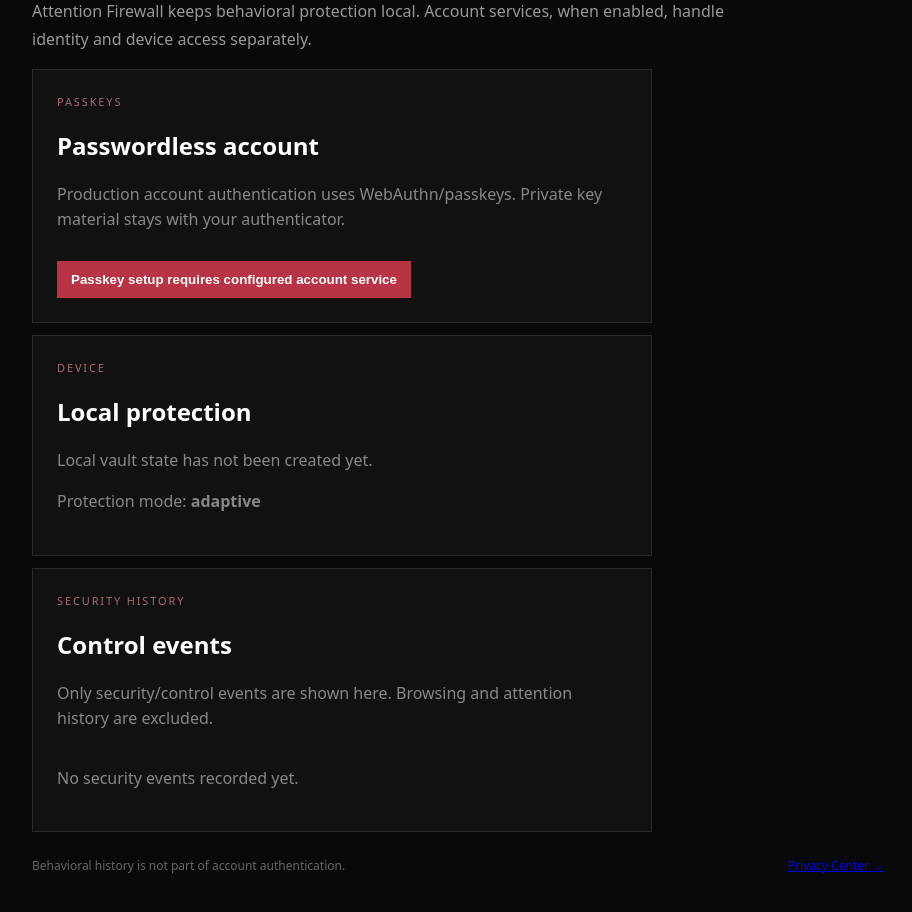
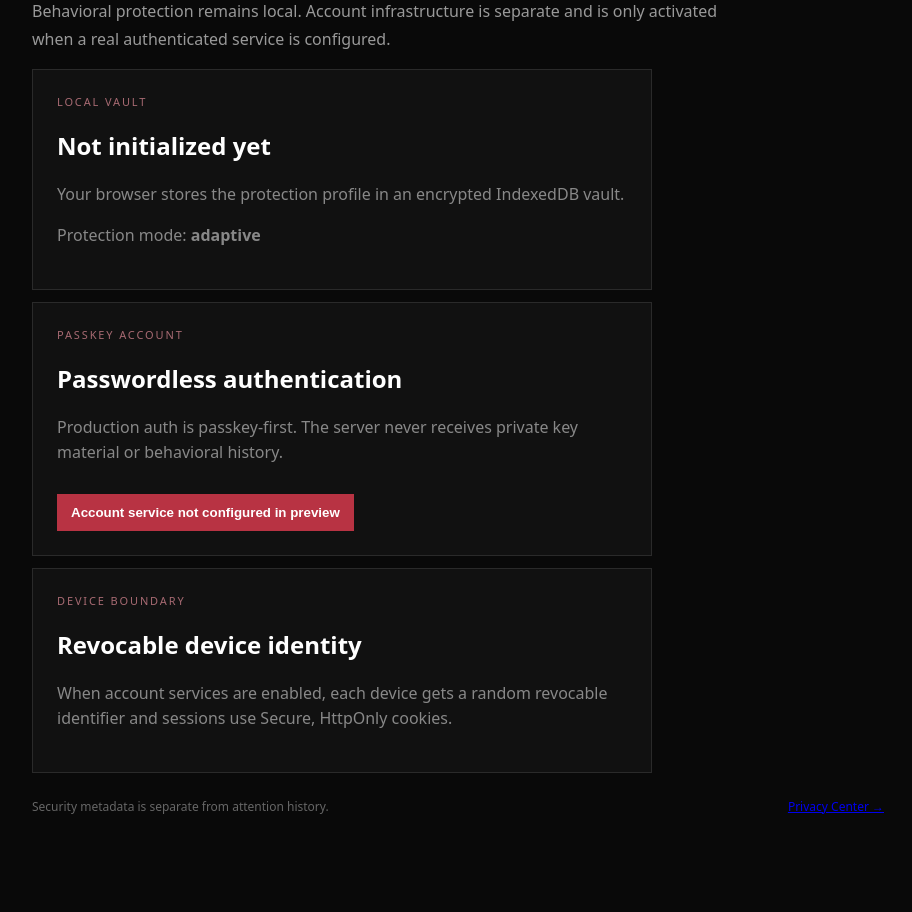
Before and after one commit to Nar-Lod/attention-firewall, a Next.js app in the folder apps/web/: page /account in a window 1280 px wide. Shown: the part 260-1172 px from the top of the page, without its empty margins (182-1094 px from the left). After the commit the page ends 1135 px from the top, so only its background shows below. Built offline with nearby package versions, Linux system fonts and the light colour scheme.

Commit message:
fix: align account center with web encrypted vault

```diff
--- a/apps/web/app/account/page.tsx
+++ b/apps/web/app/account/page.tsx
@@ -2,57 +2,32 @@
 
 import {useEffect,useMemo,useState} from "react";
 import {EncryptedIndexedDbStore} from "@attention-firewall/secure-browser-store";
-import type {SecurityEvent} from "@attention-firewall/security-audit";
 
-interface LocalState{
- version:2;
+interface LocalProfile{
+ version:1;
  protectionMode:"adaptive"|"strict";
- securityEvents:SecurityEvent[];
+ privacy:{telemetryOptIn:boolean;researchOptIn:boolean};
  currentIntent?:{label:string;purpose:string;targetDomains:string[];budgetMinutes?:number};
  rules:unknown[];
  commitments:unknown[];
+ interventionProfile:unknown;
 }
 
 export default function AccountPage(){
- const store=useMemo(()=>new EncryptedIndexedDbStore<LocalState>("extension-state-v2","attention-firewall-extension-state"),[]);
- const [state,setState]=useState<LocalState|null>(null);
-
+ const store=useMemo(()=>new EncryptedIndexedDbStore<LocalProfile>("profile-v2","attention-firewall-web-profile"),[]);
+ const [state,setState]=useState<LocalProfile|null>(null);
  useEffect(()=>{void store.get().then(setState);},[store]);
 
- const events=state?.securityEvents??[];
-
  return <main className="privacy-page">
-  <a href="/">← Dashboard</a>
+  <nav><a href="/">← Dashboard</a> · <a href="/insights">Insights</a> · <a href="/privacy">Privacy</a></nav>
   <p className="eyebrow" style={{marginTop:32}}>ACCOUNT & DEVICE SECURITY</p>
   <h1>Your security boundary</h1>
-  <p className="lead">Attention Firewall keeps behavioral protection local. Account services, when enabled, handle identity and device access separately.</p>
-
+  <p className="lead">Behavioral protection remains local. Account infrastructure is separate and is only activated when a real authenticated service is configured.</p>
   <section className="privacy-grid">
-   <div className="privacy-card">
-    <div className="label">PASSKEYS</div>
-    <h2>Passwordless account</h2>
-    <p>Production account authentication uses WebAuthn/passkeys. Private key material stays with your authenticator.</p>
-    <button type="button" disabled>Passkey setup requires configured account service</button>
-   </div>
-
-   <div className="privacy-card">
-    <div className="label">DEVICE</div>
-    <h2>Local protection</h2>
-    <p>{state?"Your local vault is available in this browser.":"Local vault state has not been created yet."}</p>
-    <p>Protection mode: <strong>{state?.protectionMode??"adaptive"}</strong></p>
-   </div>
-
-   <div className="privacy-card">
-    <div className="label">SECURITY HISTORY</div>
-    <h2>Control events</h2>
-    <p>Only security/control events are shown here. Browsing and attention history are excluded.</p>
-    <div className="bar-list">
-     {!events.length&&<p className="muted">No security events recorded yet.</p>}
-     {events.map(event=><div key={event.id} className="bar-row"><span>{new Date(event.occurredAt).toLocaleDateString()}</span><div><b>{event.type}</b></div><b>{event.outcome}</b></div>)}
-    </div>
-   </div>
+   <div className="privacy-card"><div className="label">LOCAL VAULT</div><h2>{state?"Encrypted vault active":"Not initialized yet"}</h2><p>Your browser stores the protection profile in an encrypted IndexedDB vault.</p><p>Protection mode: <strong>{state?.protectionMode??"adaptive"}</strong></p></div>
+   <div className="privacy-card"><div className="label">PASSKEY ACCOUNT</div><h2>Passwordless authentication</h2><p>Production auth is passkey-first. The server never receives private key material or behavioral history.</p><button type="button" disabled>Account service not configured in preview</button></div>
+   <div className="privacy-card"><div className="label">DEVICE BOUNDARY</div><h2>Revocable device identity</h2><p>When account services are enabled, each device gets a random revocable identifier and sessions use Secure, HttpOnly cookies.</p></div>
   </section>
-
-  <footer><span>Behavioral history is not part of account authentication.</span><a href="/privacy">Privacy Center →</a></footer>
+  <footer><span>Security metadata is separate from attention history.</span><a href="/privacy">Privacy Center →</a></footer>
  </main>;
 }
```
